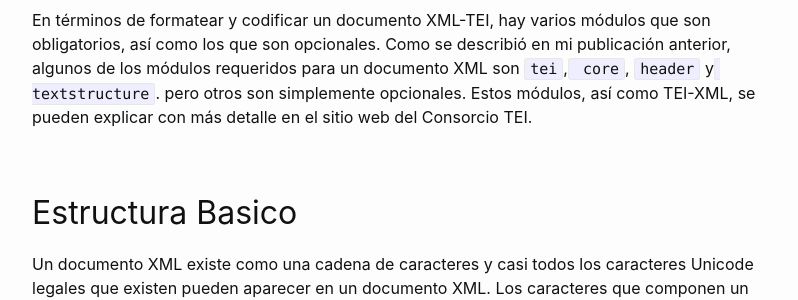
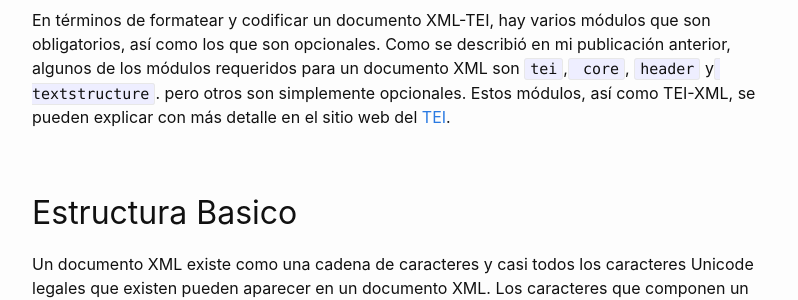
Before and after one commit to gmagnant00/gmagnant00.github.io, a Jekyll site: the page built from _posts/2021-10-27-ensayo2.md, in a window 1280 px wide and 900 px high, scrolled down 844 px. Shown: the part 177-477 px from the top of the window, without its empty margins (238-1036 px from the left). Built offline with Jekyll 4.4.1, drawn with Linux system fonts in a browser that asks for light colours.

Commit message:
Update 2021-10-27-ensayo2.md

```diff
--- a/_posts/2021-10-27-ensayo2.md
+++ b/_posts/2021-10-27-ensayo2.md
@@ -13,7 +13,7 @@ El lenguaje de marcado extensible, también conocido como [XML](https://www.w3sc
 
 Construida a partir de la comprensión del lenguaje XML, la Iniciativa de codificación de texto (TEI) se creó para servir como un marco estándar para la representación de texto en formato digital. Con este conocimiento, TEI sirvió como una herramienta eficaz para nuestra propia codificación de las Memorias de Leonor López de Córdoba. El marco TEI se utiliza específicamente para centrarse en documentos digitales en las humanidades y las ciencias sociales para que podamos analizarlos más a fondo. Usando XML TEI, el texto de Las Memorias podría dividirse en grupos basados en diálogos, transcripciones, nombres de personas, citas, etc. Cada uno de estos grupos contenía una serie de etiquetas que podrían estudiarse más a fondo con un análisis de lectura minucioso.
 
-En términos de formatear y codificar un documento XML-TEI, hay varios módulos que son obligatorios, así como los que son opcionales. Como se describió en mi publicación anterior, algunos de los módulos requeridos para un documento XML son `tei`,` core`, `header` y` textstructure`. pero otros son simplemente opcionales. Estos módulos, así como TEI-XML, se pueden explicar con más detalle en el sitio web del Consorcio TEI.
+En términos de formatear y codificar un documento XML-TEI, hay varios módulos que son obligatorios, así como los que son opcionales. Como se describió en mi publicación anterior, algunos de los módulos requeridos para un documento XML son `tei`,` core`, `header` y` textstructure`. pero otros son simplemente opcionales. Estos módulos, así como TEI-XML, se pueden explicar con más detalle en el sitio web del [TEI](https://tei-c.org/tag/tei-consortium/).
 
 
 ## Estructura Basico
```
